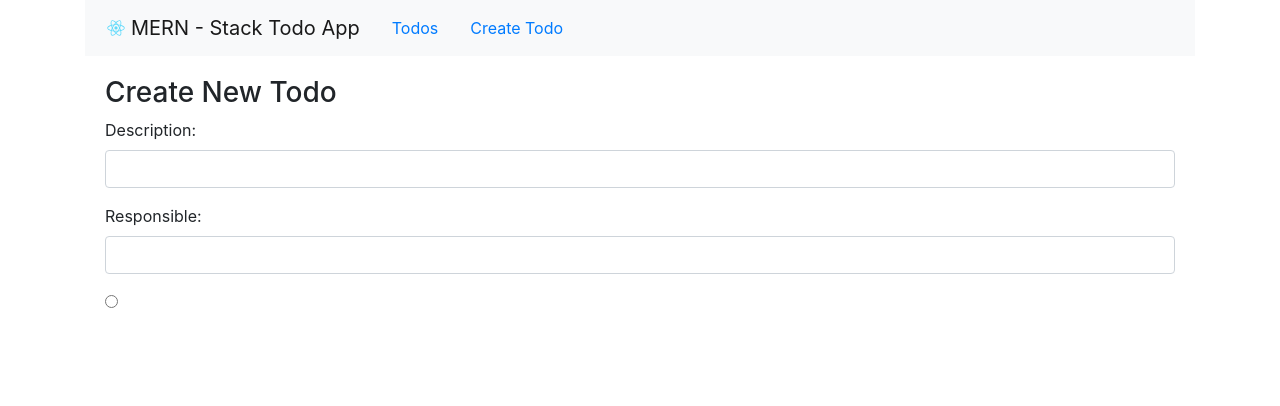
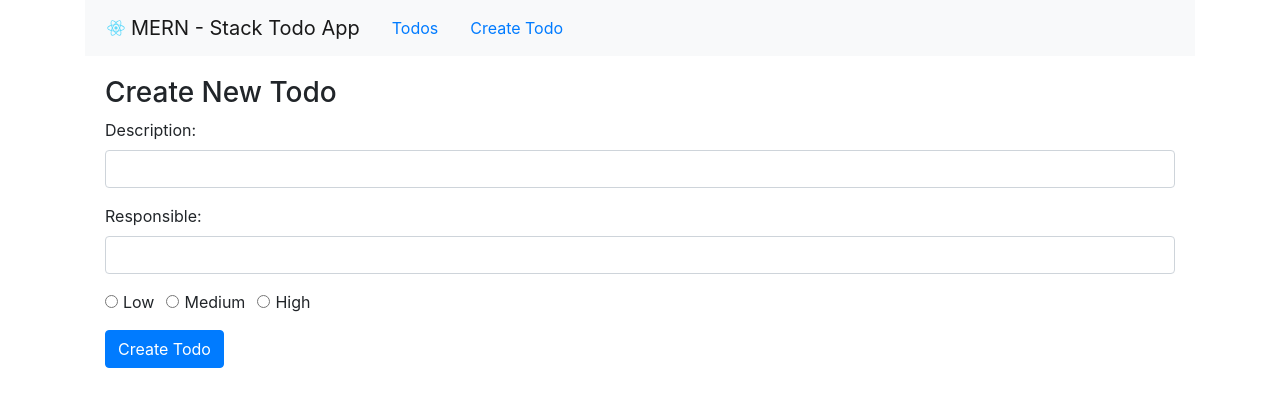
Before and after one commit to Rukeeo1/todo-app-mern-stack, a React (Create React App) app: page /create in a window 1280 px wide. Shown: the top 406 px of the page. Built offline with nearby package versions, Linux system fonts and the light colour scheme.

Commit message:
finished the create to do component aspect

```diff
--- a/src/components/create-todo-component.js
+++ b/src/components/create-todo-component.js
@@ -80,7 +80,38 @@
                 checked={this.state.todo_priority === 'Low'}
                 onChange={this.onChangeTodoPriority}
               />
+              <label className="form-check-label">Low</label>
             </div>
+
+            <div className="form-check form-check-inline">
+              <input
+                className="form-check-input"
+                type="radio"
+                name="priorityOptions"
+                id="priorityMedium"
+                value="Medium"
+                checked={this.state.todo_priority === 'Medium'}
+                onChange={this.onChangeTodoPriority}
+              />
+              <label className="form-check-label">Medium</label>
+            </div>
+
+            <div className="form-check form-check-inline">
+              <input
+                className="form-check-input"
+                type="radio"
+                name="priorityOptions"
+                id="priorityHigh"
+                value="High"
+                checked={this.state.todo_priority === 'High'}
+                onChange={this.onChangeTodoPriority}
+              />
+              <label className="form-check-label">High</label>
+            </div>
+
+          </div>
+          <div className="form-group">
+      <input type="submit" value="Create Todo" className="btn btn-primary"></input>
           </div>
         </form>
       </div>
```
